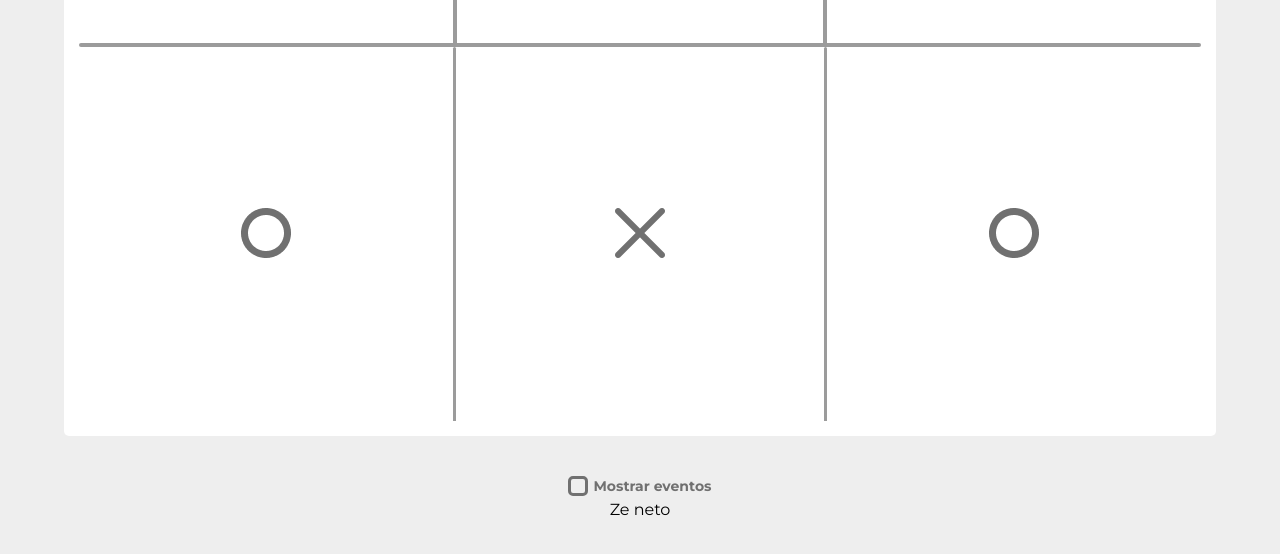
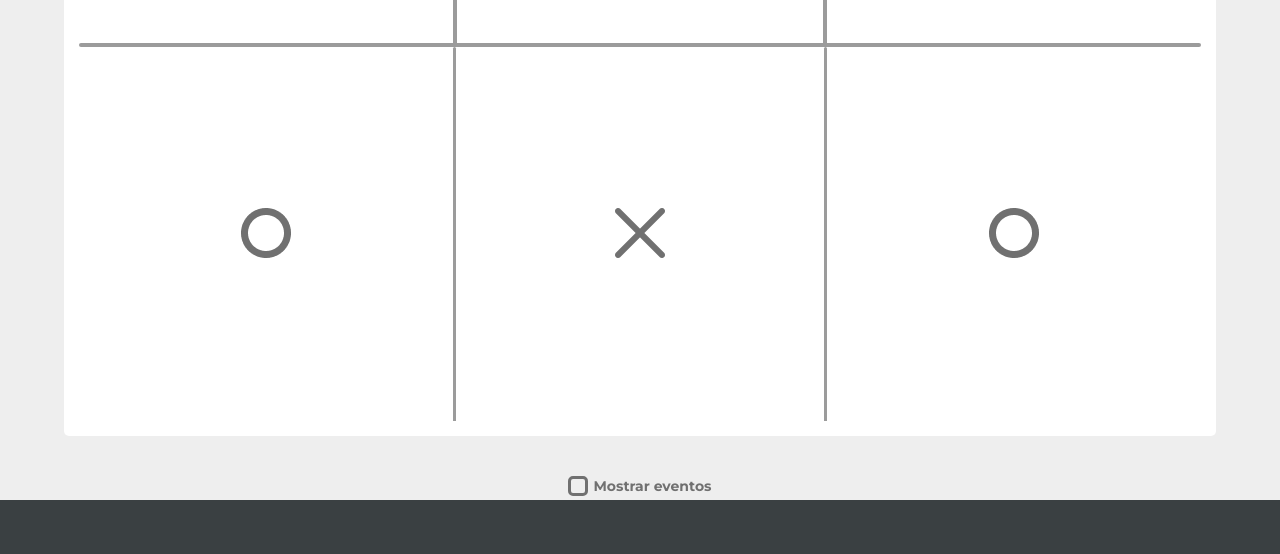
Before and after one commit to ze37/github, a React (Create React App) app in the folder JogoDaVelha/jogo-da-velha/: page / in a window 1280 px wide. Shown: the part 911-1465 px from the top of the page. Before the commit the page ends 1430 px from the top, so only its background shows below. Built offline with nearby package versions, Linux system fonts and the light colour scheme.

Commit message:
Implementar o CSS do About, mais esta faltando colocar ele na posicao certa

```diff
--- a/JogoDaVelha/jogo-da-velha/src/object/About/index.js
+++ b/JogoDaVelha/jogo-da-velha/src/object/About/index.js
@@ -1,5 +1,5 @@
 import React from "react";
-
-const About = ()=> <article className="about">Ze neto</article>
+import "./style.css"
+const About = ()=> <article className="about"></article>
 
 export default About
--- /dev/null
+++ b/JogoDaVelha/jogo-da-velha/src/object/About/style.css
@@ -0,0 +1,5 @@
+.about{
+    background-color:var(--color-negative);
+    width: 100vw;
+    height: 100vh;
+}
```
